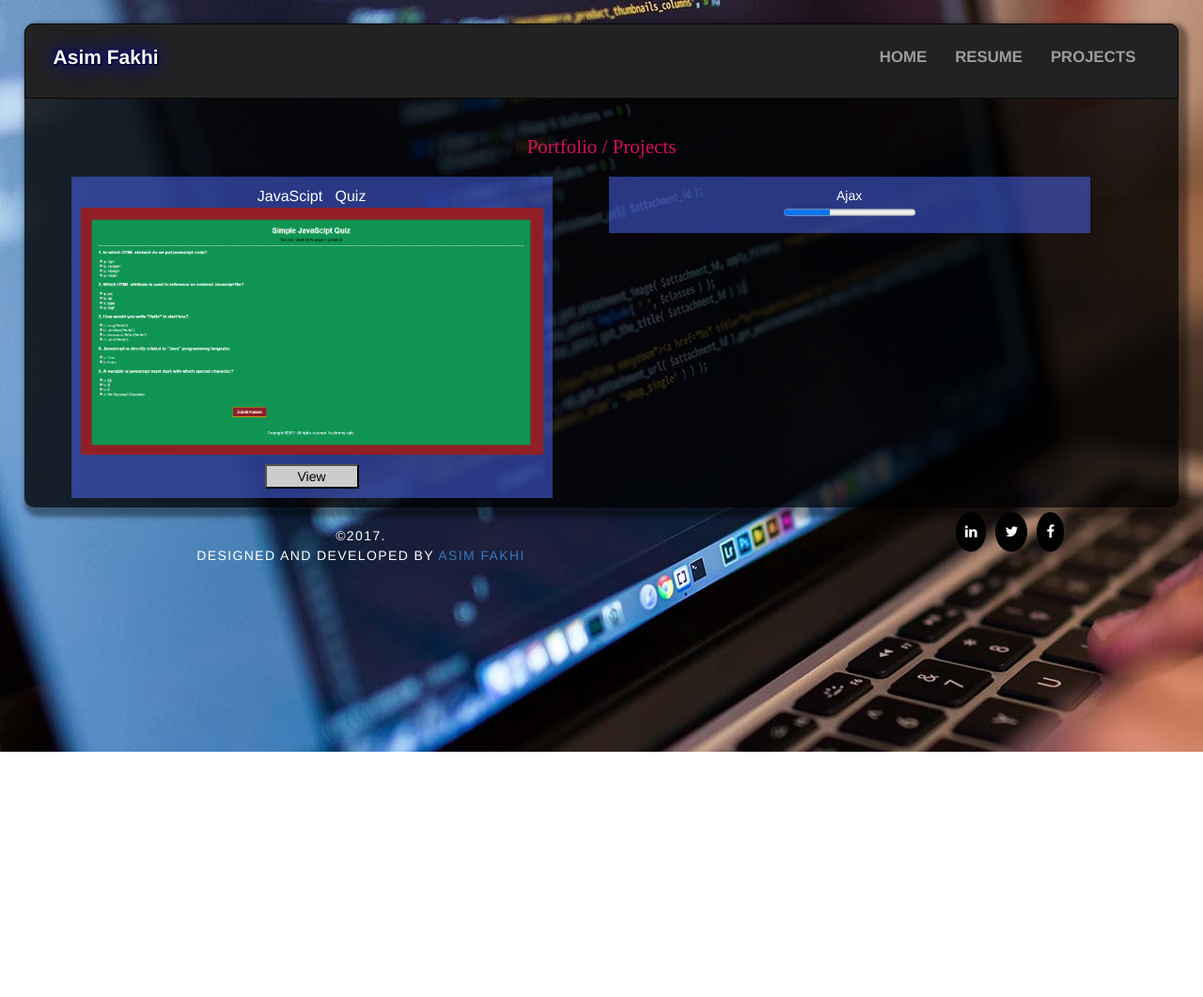
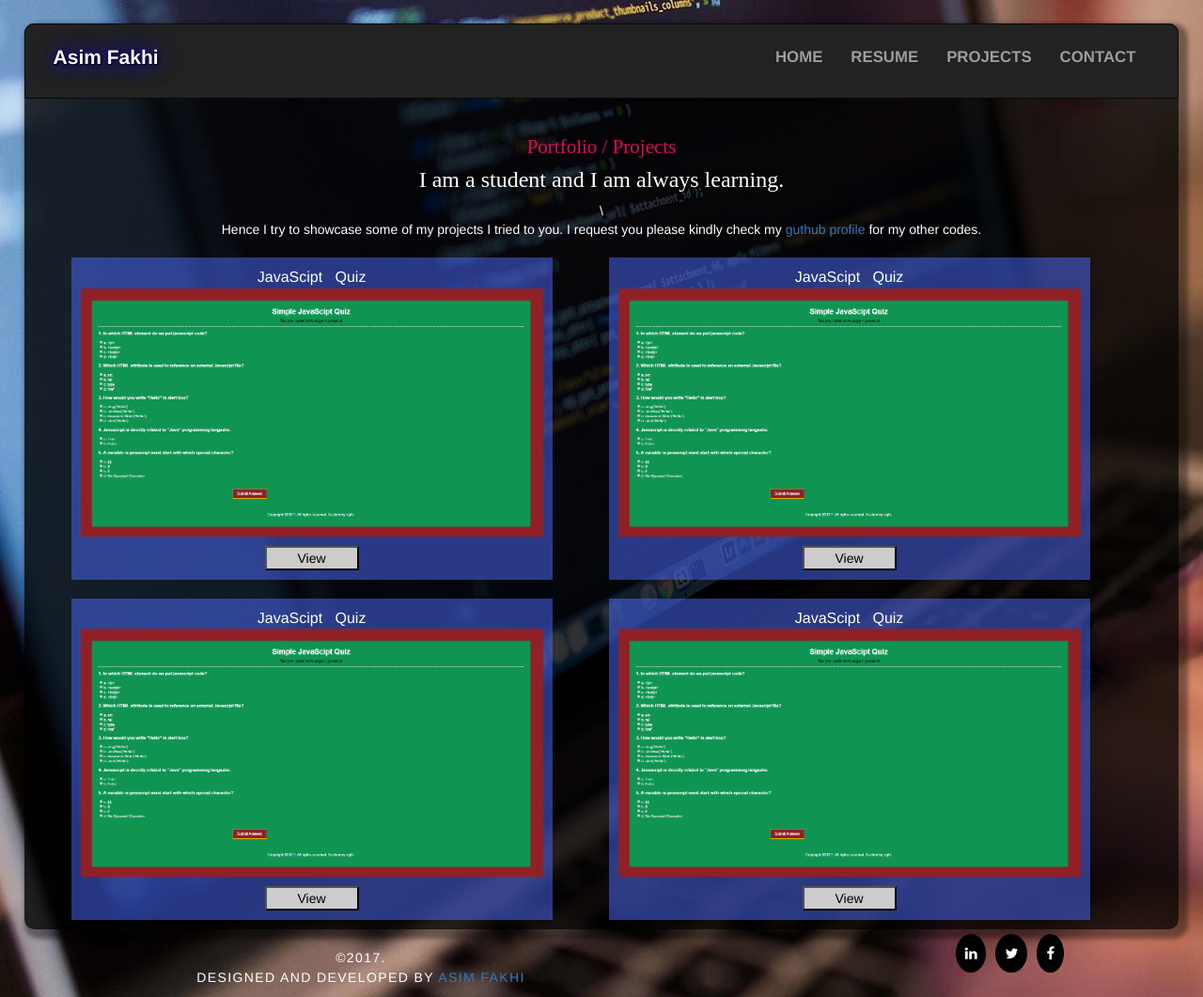
Before and after one commit to fakhiasim/fakhiasim.github.io, a plain HTML site: page projects.html in a window 1280 px wide. Shown: the whole page at 94% size. Before the commit the page ends 800 px from the top, so only its background shows below. Drawn offline with Linux system fonts and the light colour scheme.

Commit message:
Added new projects columns

```diff
--- a/projects.html
+++ b/projects.html
@@ -24,13 +24,14 @@
 					<span class="sr-only">Toggle Navigation</span>
 					<div> Menu &nbsp;<i class="fa fa-bars"></i></div>
 				</button>
-				<a href="index.html" class="navbar-brand" id="nav_brand">Asim Fakhi</a>
+				<a href="index.php" class="navbar-brand" id="nav_brand">Asim Fakhi</a>
 			</div>
 			<div class="collapse navbar-collapse" id="myNavbar">
 				<ul class="nav navbar-nav navbar-right" id="nav">
-					<li><a href="index.html">HOME</a></li>
-					<li><a href="index.html">RESUME</a></li>
-					<li><a href="projects.html">PROJECTS</a></li>
+					<li><a href="index.php">HOME</a></li>
+					<li><a href="index.php">RESUME</a></li>
+					<li><a href="projects.php">PROJECTS</a></li>
+					<li><a href="contact.php">CONTACT</a></li>
 				</ul>
 			</div>
 		</div>
@@ -40,6 +41,8 @@
 
 	<article class="row" id="box_section project-box">
 		<h2 id="section" class="col-sm-12">Portfolio / Projects</h2><br>
+		<h3>I am a student and I am always learning.</h3>\
+		<p>Hence I try to showcase some of my projects I tried to you. I request you please kindly check my <a href="https://github.com/fakhiasim">guthub profile</a> for my other codes.</p>
 		<div class="col-sm-5 col-xs-5" id="single-project">
 			<span id="project_name"><a href="projects/javascriptQuiz/index.html">JavaScipt &nbsp; Quiz</a></span>
 			<div>
@@ -50,9 +53,33 @@
 			</span>
 		</div>
 		<div class="col-sm-5 col-xs-5" id="single-project">
-			<span id="skill_name">Ajax</span>
-			<div><progress value="35" max="100"></progress></div>
+			<span id="project_name"><a href="projects/javascriptQuiz/index.html">JavaScipt &nbsp; Quiz</a></span>
+			<div>
+				<a href="projects/javascriptQuiz/index.html"><img src="projects/javascriptQuiz/Screenshot.png" class="img-responsive" id="screenshot"></a>
+			</div>
+			<span>
+				<button type="button" id="view_project"><a href="projects/javascriptQuiz/index.html">View</a></button>
+			</span>
 		</div>
+		<div class="col-sm-5 col-xs-5" id="single-project">
+			<span id="project_name"><a href="projects/javascriptQuiz/index.html">JavaScipt &nbsp; Quiz</a></span>
+			<div>
+				<a href="projects/javascriptQuiz/index.html"><img src="projects/javascriptQuiz/Screenshot.png" class="img-responsive" id="screenshot"></a>
+			</div>
+			<span>
+				<button type="button" id="view_project"><a href="projects/javascriptQuiz/index.html">View</a></button>
+			</span>
+		</div>
+		<div class="col-sm-5 col-xs-5" id="single-project">
+			<span id="project_name"><a href="projects/javascriptQuiz/index.html">JavaScipt &nbsp; Quiz</a></span>
+			<div>
+				<a href="projects/javascriptQuiz/index.html"><img src="projects/javascriptQuiz/Screenshot.png" class="img-responsive" id="screenshot"></a>
+			</div>
+			<span>
+				<button type="button" id="view_project"><a href="projects/javascriptQuiz/index.html">View</a></button>
+			</span>
+		</div>
+
 	</article>
 </section>
 <footer>
```
